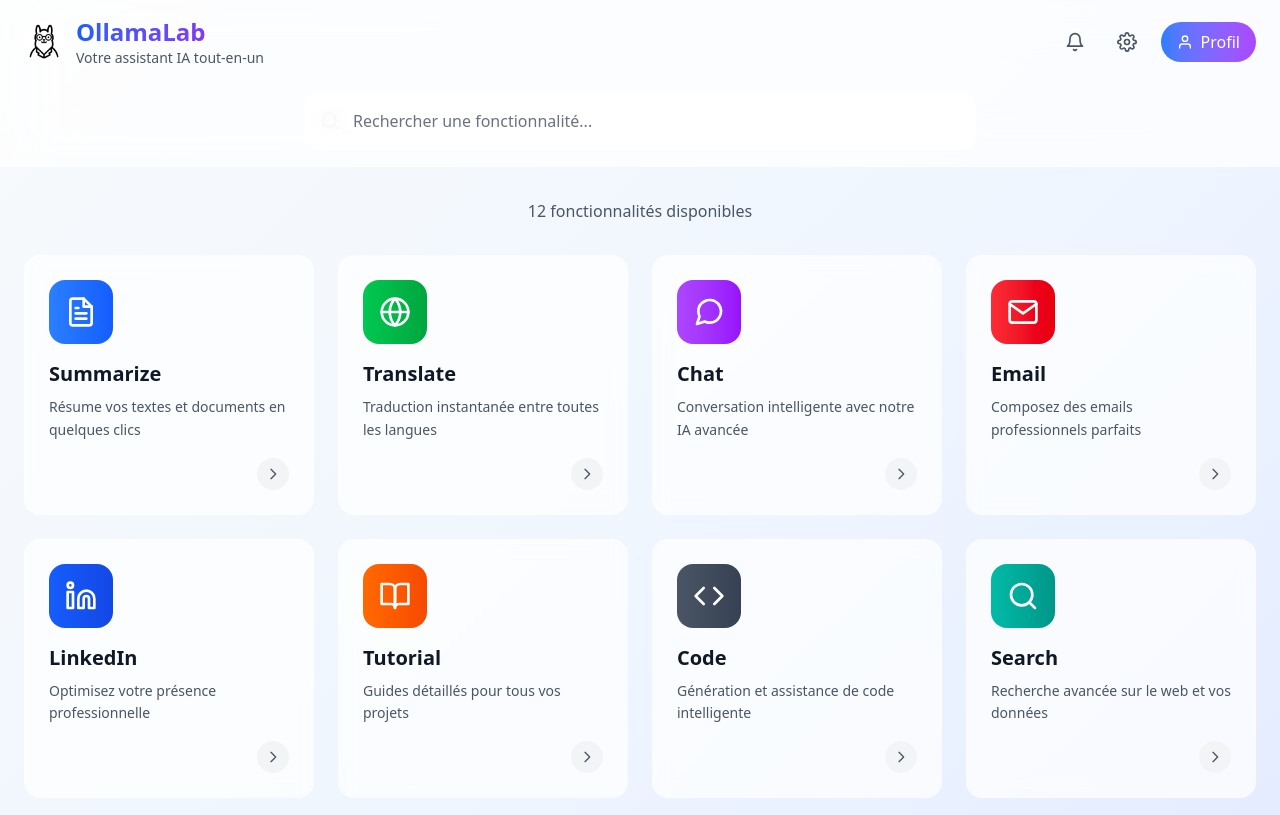
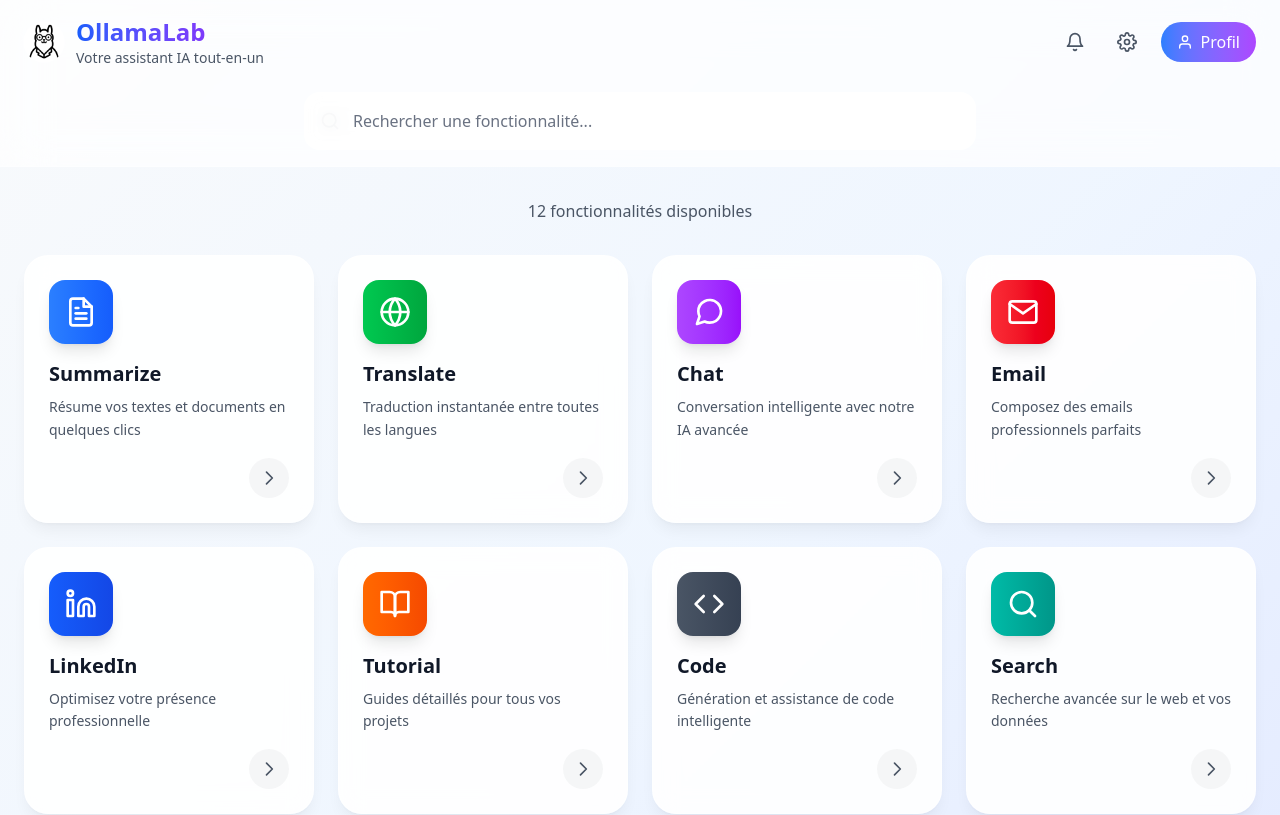
Before and after one commit to MatisAgr/OllamaLab, a React (Vite) app in the folder front/: page / in a window 1280 px wide. Shown: the top 815 px of the page. Built offline with nearby package versions, Linux system fonts and the light colour scheme.

Commit message:
feat: Ajout de la dépendance @tailwindcss/line-clamp et amélioration des animations dans le composant Launcher

```diff
--- a/front/package.json
+++ b/front/package.json
@@ -29,6 +29,7 @@
   },
   "devDependencies": {
     "@eslint/js": "^9.21.0",
+    "@tailwindcss/line-clamp": "^0.4.4",
     "@types/js-cookie": "^3.0.6",
     "@types/node": "^24.1.0",
     "@types/react": "^19.0.10",
--- a/front/src/pages/Home.tsx
+++ b/front/src/pages/Home.tsx
@@ -1,4 +1,4 @@
-import React, { useState, useEffect } from 'react';
+import { useState, useEffect } from 'react';
 import { motion, AnimatePresence } from 'framer-motion';
 import {
   FiFileText,
@@ -20,8 +20,8 @@
 } from 'react-icons/fi';
 
 // Constantes simulées
-import APP_LOGO from '@/constants/AppLogo';
-import APP_NAME from '@/constants/AppName';
+import APP_LOGO from '../constants/AppLogo';
+import APP_NAME from '../constants/AppName';
 
 const Launcher = () => {
   const [searchQuery, setSearchQuery] = useState('');
@@ -138,7 +138,8 @@
   }, []);
 
   // Animation décalée pour les cartes (pour Framer Motion)
-  const getCardDelay = (index: number) => index * 0.08; // en secondes
+  // Limiter le délai maximum pour éviter des animations trop lentes
+  const getCardDelay = (index: number) => Math.min(index * 0.05, 0.6); // max 0.6s de délai
 
   return (
     <motion.div
@@ -268,7 +269,7 @@
 
         {/* Features Grid */}
         <div className="grid grid-cols-1 md:grid-cols-2 lg:grid-cols-3 xl:grid-cols-4 gap-6">
-          <AnimatePresence>
+          <AnimatePresence mode="popLayout">
             {filteredFeatures.map((feature, index) => {
               const IconComponent = feature.icon;
               return (
@@ -276,46 +277,105 @@
                   key={feature.id}
                   onClick={() => alert(`Navigation vers ${feature.title}`)}
                   className="group w-full text-left"
-                  initial={{ y: 32, opacity: 0, scale: 0.95 }}
-                  animate={{ y: 0, opacity: 1, scale: 1, transition: { delay: getCardDelay(index), duration: 0.3, type: "spring", stiffness: 80 } }}
-                  exit={{ y: 32, opacity: 0, scale: 0.95 }}
-                  whileHover={{ rotate: 2, scale: 1.05, boxShadow: "0 8px 32px rgba(99,102,241,0.10)", transition: { delay: 0, duration: 0.2 } }}
+                  layout
+                  initial={{ y: 20, opacity: 0, scale: 0.95 }}
+                  animate={{
+                    y: 0,
+                    opacity: 1,
+                    scale: 1,
+                    transition: {
+                      delay: isLoaded ? getCardDelay(index) : 0,
+                      duration: 0.25,
+                      type: "spring",
+                      stiffness: 100,
+                      damping: 15
+                    }
+                  }}
+                  exit={{
+                    y: -20,
+                    opacity: 0,
+                    scale: 0.95,
+                    transition: { duration: 0.15 }
+                  }}
+                  whileHover={{
+                    y: -4,
+                    scale: 1.02,
+                    transition: {
+                      delay: 0,
+                      duration: 0.15,
+                      type: "spring",
+                      stiffness: 400,
+                      damping: 25
+                    }
+                  }}
+                  whileTap={{ scale: 0.98 }}
                 >
                   <motion.div
-                    className={`bg-white/70 backdrop-blur-sm rounded-2xl p-6 border border-white/30 h-full`}
-                    whileHover={{ rotate: 3, scale: 1.08 }}
-                    transition={{ duration: 0.3 }}
+                    className="bg-white/90 backdrop-blur-md rounded-3xl p-6 border border-white/40 h-full shadow-lg shadow-black/5 relative overflow-hidden group-hover:shadow-xl group-hover:shadow-black/10"
+                    whileHover={{
+                      borderColor: "rgba(99, 102, 241, 0.3)",
+                    }}
+                    transition={{ duration: 0.2 }}
                   >
+                    {/* Gradient overlay on hover */}
+                    <motion.div
+                      className="absolute inset-0 bg-gradient-to-br from-blue-50/50 to-purple-50/50 opacity-0 group-hover:opacity-100"
+                      transition={{ duration: 0.2 }}
+                    />
+
+                    {/* Content wrapper */}
+                    <div className="relative z-10">
                       {/* Icon */}
                       <motion.div
-                      className={`w-16 h-16 rounded-2xl bg-gradient-to-r ${feature.color} flex items-center justify-center mb-4`}
-                      whileHover={{ scale: 1.1, rotate: 6 }}
-                      transition={{ duration: 0.3 }}
+                        className={`w-16 h-16 rounded-2xl bg-gradient-to-r ${feature.color} flex items-center justify-center mb-4 shadow-lg`}
+                        whileHover={{
+                          scale: 1.1,
+                          rotate: [0, -3, 3, 0],
+                          transition: {
+                            scale: { duration: 0.2 },
+                            rotate: { duration: 0.4, ease: "easeInOut" }
+                          }
+                        }}
                       >
                         <IconComponent className="w-8 h-8 text-white" />
                       </motion.div>
 
                       {/* Content */}
-                    <div>
-                      <h3 className="text-xl font-bold text-gray-900 mb-2 group-hover:text-blue-600 transition-colors duration-300">
+                      <div className="mb-4">
+                        <motion.h3
+                          className="text-xl font-bold text-gray-900 mb-2 group-hover:text-blue-600"
+                          transition={{ duration: 0.2 }}
+                        >
                           {feature.title}
-                      </h3>
-                      <p className="text-gray-600 text-sm leading-relaxed">
+                        </motion.h3>
+                        <p className="text-gray-600 text-sm leading-relaxed line-clamp-2">
                           {feature.description}
                         </p>
                       </div>
 
-                    {/* Arrow */}
-                    <div className="mt-4 flex justify-end">
+                      {/* Arrow avec animation améliorée */}
+                      <div className="flex justify-end">
                         <motion.div
-                        className="w-8 h-8 rounded-full bg-gray-100 flex items-center justify-center"
-                        whileHover={{ x: 4, backgroundColor: "#DBEAFE" }}
-                        transition={{ duration: 0.3 }}
+                          className="w-10 h-10 rounded-full bg-gray-100/80 flex items-center justify-center"
+                          whileHover={{
+                            x: 2,
+                            backgroundColor: "rgba(219, 234, 254, 0.8)",
+                            scale: 1.1
+                          }}
+                          transition={{ duration: 0.2 }}
                         >
-                        <svg className="w-4 h-4 text-gray-600 group-hover:text-blue-600 transition-colors duration-300" fill="none" viewBox="0 0 24 24" stroke="currentColor">
+                          <motion.svg
+                            className="w-5 h-5 text-gray-600 group-hover:text-blue-600"
+                            fill="none"
+                            viewBox="0 0 24 24"
+                            stroke="currentColor"
+                            whileHover={{ x: 2 }}
+                            transition={{ duration: 0.2 }}
+                          >
                             <path strokeLinecap="round" strokeLinejoin="round" strokeWidth={2} d="M9 5l7 7-7 7" />
-                        </svg>
+                          </motion.svg>
                         </motion.div>
+                      </div>
                     </div>
                   </motion.div>
                 </motion.button>
```
Lines whose indentation alone changed are shown as unchanged.
